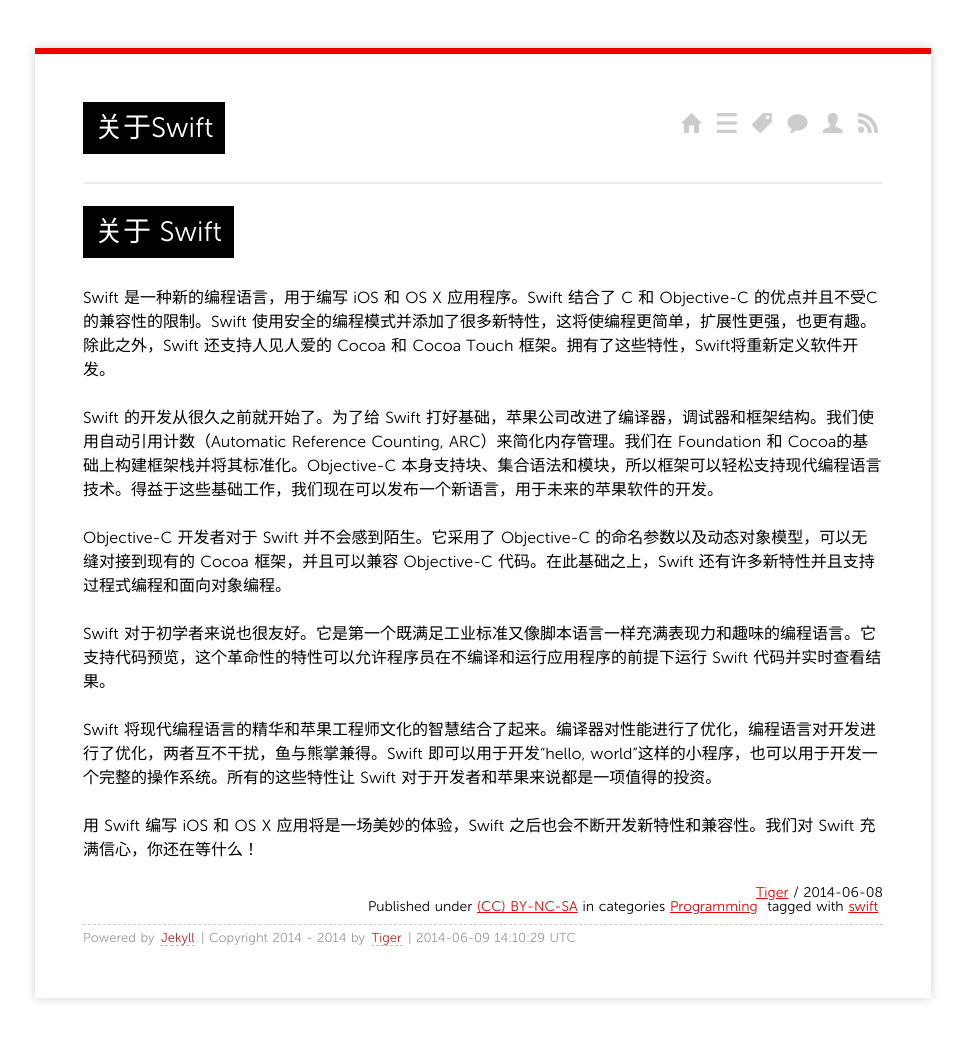
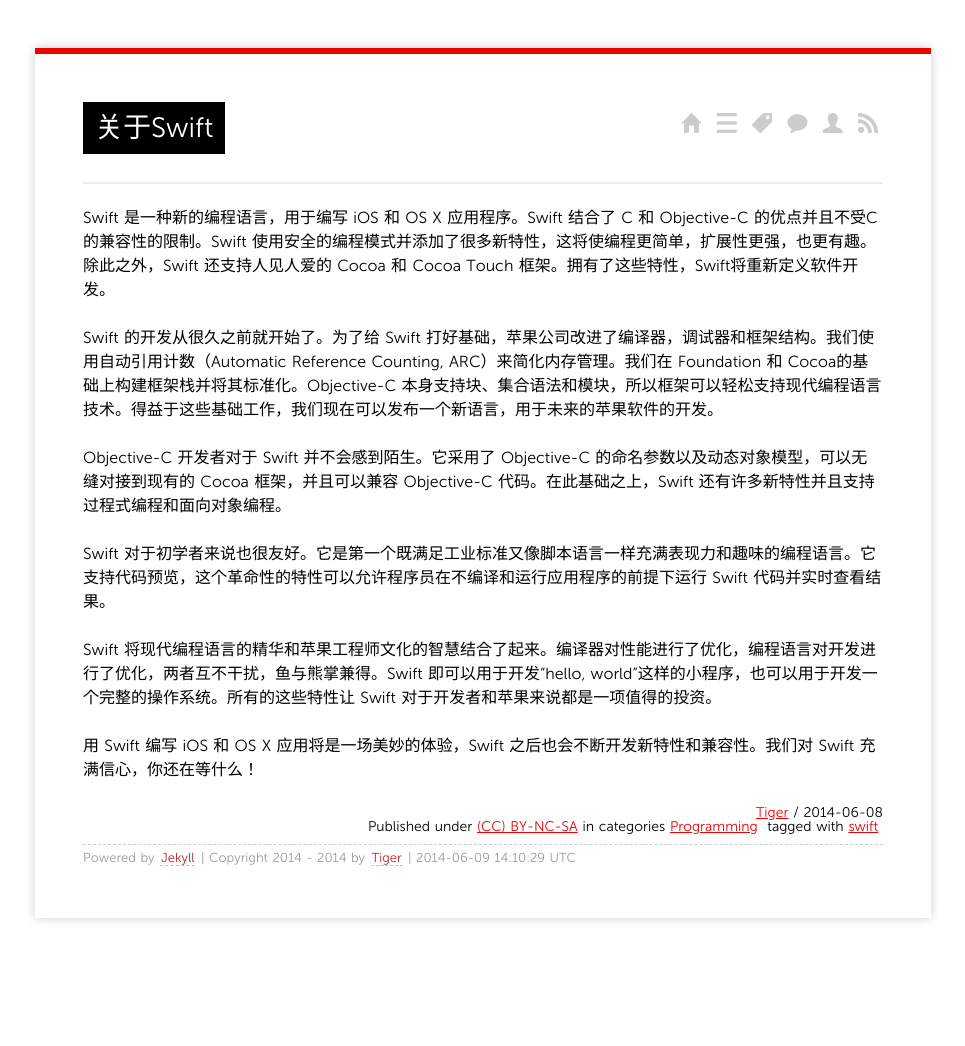
Before and after one commit to icodor/icodor.github.io-bak, a Jekyll site: the page built from _posts/2014/2014-06-08-swift.md, in a window 1280 px wide. Shown: the whole page, without its empty margins (157-1122 px from the left). Built offline with Jekyll 4.4.1, drawn with Linux system fonts in a browser that asks for light colours; Markdown is read by kramdown in place of the engine named in the settings; comment, search, counter and statistics services are not loaded; after the commit the page ends 966 px from its top, so only the background shows below that.

Commit message:
20140609posts

```diff
--- a/_posts/2014/2014-06-08-swift.md
+++ b/_posts/2014/2014-06-08-swift.md
@@ -6,7 +6,7 @@
 tags:
 - swift
 ---
-#关于 Swift
+
 
 Swift 是一种新的编程语言，用于编写 iOS 和 OS X 应用程序。Swift 结合了 C 和 Objective-C 的优点并且不受C的兼容性的限制。Swift 使用安全的编程模式并添加了很多新特性，这将使编程更简单，扩展性更强，也更有趣。除此之外，Swift 还支持人见人爱的 Cocoa 和 Cocoa Touch 框架。拥有了这些特性，Swift将重新定义软件开发。
 
```
Also changed, not shown: _posts/2014/2014-06-09-net－1.md (+7 -6 lines).
